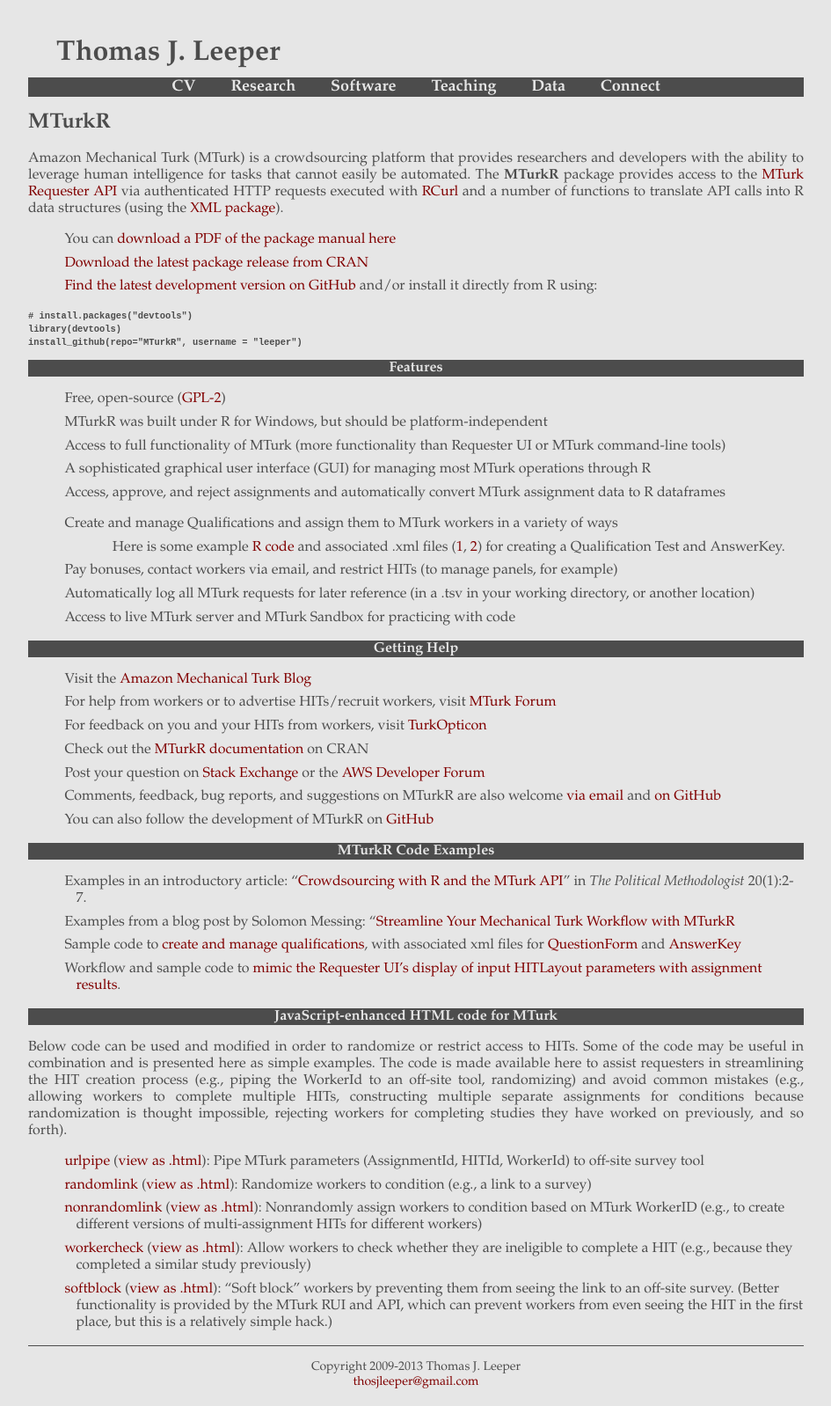
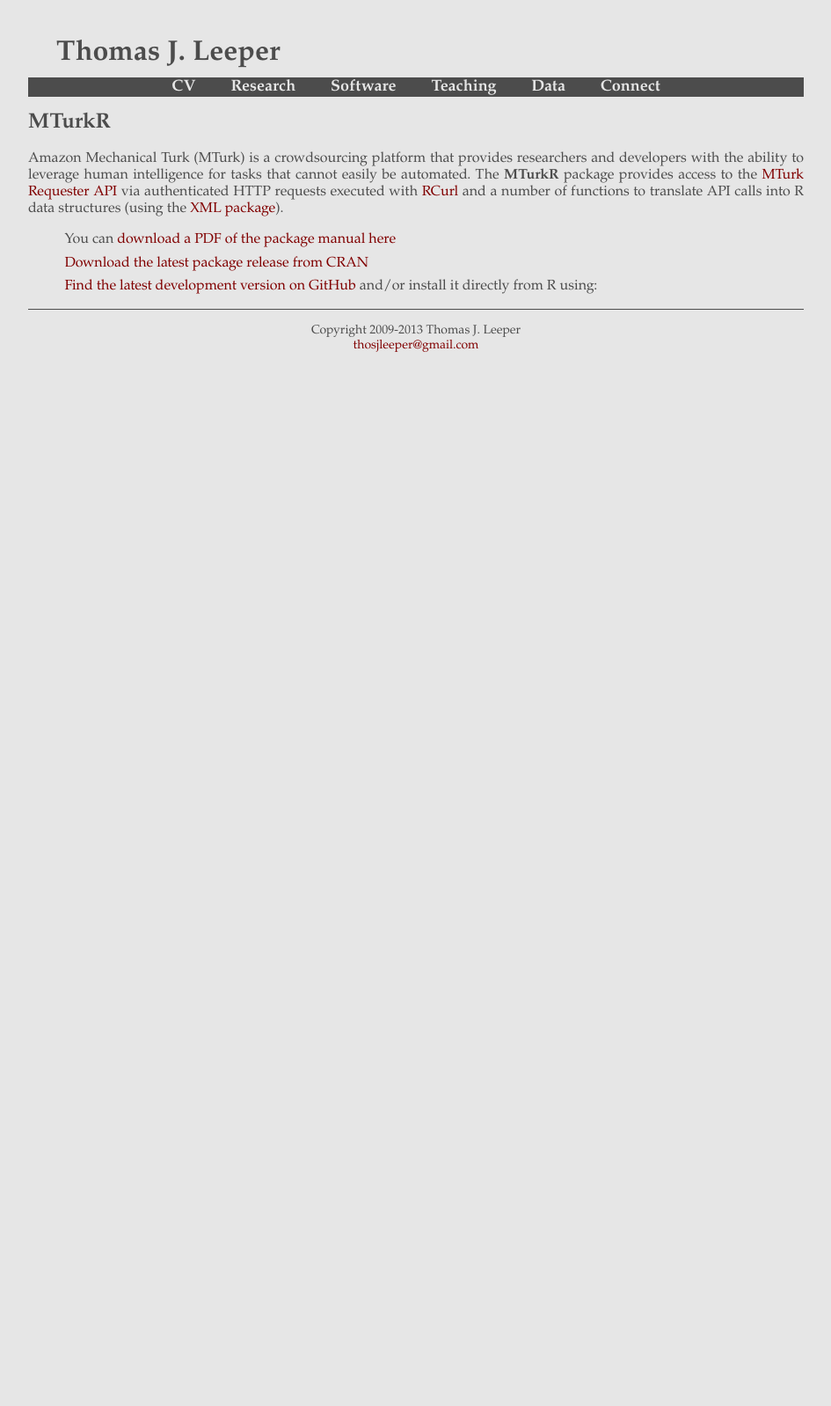
Before and after one commit to cloudyr/MTurkR, a Jekyll site: the page built from index.md, in a window 1280 px wide. Shown: the whole page at 88% size, without its empty margins (167-1112 px from the left). Built offline with Jekyll 4.4.1, drawn with Linux system fonts in a browser that asks for light colours; after the commit the page ends 900 px from its top, so only the background shows below that.

Commit message:
test jekyll on index

````diff
--- a/index.md
+++ b/index.md
@@ -11,51 +11,3 @@
 * You can [download a PDF of the package manual here](http://cran.r-project.org/web/packages/MTurkR/MTurkR.pdf)
 * [Download the latest package release from CRAN](http://cran.r-project.org/web/packages/MTurkR/index.html)
 * [Find the latest development version on GitHub](https://github.com/leeper/MTurkR) and/or install it directly from R using:
-
-```
-# install.packages("devtools")
-library(devtools)
-install_github(repo="MTurkR", username = "leeper")
-```
-
-## Features ##
-
-* Free, open-source ([GPL-2](http://www.gnu.org/licenses/gpl-2.0.html))
-* MTurkR was built under R for Windows, but should be platform-independent
-* Access to full functionality of MTurk (more functionality than Requester UI or MTurk command-line tools)
-* A sophisticated graphical user interface (GUI) for managing most MTurk operations through R
-* Access, approve, and reject assignments and automatically convert MTurk assignment data to R dataframes
-* Create and manage Qualifications and assign them to MTurk workers in a variety of ways
-
-  * Here is some example [R code]({{ page.ghurl }}/qualification_test_example.r) and associated .xml files ([1]({{ page.ghurl }}/questionform_example.xml), [2]({{ page.ghurl }}/answerkey_example.xml)) for creating a Qualification Test and AnswerKey.
-
-* Pay bonuses, contact workers via email, and restrict HITs (to manage panels, for example)
-* Automatically log all MTurk requests for later reference (in a .tsv in your working directory, or another location)
-* Access to live MTurk server and MTurk Sandbox for practicing with code
-
-## Getting Help ##
-
-* Visit the [Amazon Mechanical Turk Blog](http://mechanicalturk.typepad.com/)
-* For help from workers or to advertise HITs/recruit workers, visit [MTurk Forum](http://mturkforum.com/)
-* For feedback on you and your HITs from workers, visit [TurkOpticon](http://turkopticon.differenceengines.com/)
-* Check out the [MTurkR documentation](http://cran.r-project.org/web/packages/MTurkR/MTurkR.pdf) on CRAN
-* Post your question on [Stack Exchange](http://stackoverflow.com/questions/tagged/mechanicalturk+r) or the [AWS Developer Forum](https://forums.aws.amazon.com/forum.jspa?forumID=11)
-* Comments, feedback, bug reports, and suggestions on MTurkR are also welcome [via email](mailto:thosjleeper@gmail.com?subject=MTurkR) and [on GitHub](https://github.com/leeper/MTurkR/issues)
-* You can also follow the development of MTurkR on [GitHub](https://github.com/leeper/MTurkR)
-
-## MTurkR Code Examples ##
-
-* Examples in an introductory article: "[Crowdsourcing with R and the MTurk API](http://polmeth.wustl.edu/methodologist/tpm_v20_n2.pdf)" in *The Political Methodologist* 20(1):2-7.
-* Examples from a blog post by Solomon Messing: "[Streamline Your Mechanical Turk Workflow with MTurkR](http://solomonmessing.wordpress.com/2013/06/24/streamline-your-mechanical-turk-workflow-with-mturkr/)
-* Sample code to [create and manage qualifications]({{ page.ghurl }}/qualification_test_example.r), with associated xml files for [QuestionForm]({{ page.ghurl }}/questionform_example.xml) and [AnswerKey]({{ page.ghurl }}/answerkey_example.xml)
-* Workflow and sample code to [mimic the Requester UI's display of input HITLayout parameters with assignment results]({{ page.ghurl }}/batchinputs.md).
-
-## JavaScript-enhanced HTML code for MTurk ##
-
-Below code can be used and modified in order to randomize or restrict access to HITs. Some of the code may be useful in combination and is presented here as simple examples. The code is made available here to assist requesters in streamlining the HIT creation process (e.g., piping the WorkerId to an off-site tool, randomizing) and avoid common mistakes (e.g., allowing workers to complete multiple HITs, constructing multiple separate assignments for conditions because randomization is thought impossible, rejecting workers for completing studies they have worked on previously, and so forth).
-
-* [urlpipe]({{ page.ghurl }}/javascript/mturk-urlpipe.html) ([view as .html](javascript/mturk-urlpipe.html)): Pipe MTurk parameters (AssignmentId, HITId, WorkerId) to off-site survey tool
-* [randomlink]({{ page.ghurl }}/javascript/mturk-randomlink.html) ([view as .html](javascript/mturk-randomlink.html)): Randomize workers to condition (e.g., a link to a survey)
-* [nonrandomlink]({{ page.ghurl }}/javascript/mturk-nonrandomlink.html) ([view as .html](javascript/mturk-nonrandomlink.html)): Nonrandomly assign workers to condition based on MTurk WorkerID (e.g., to create different versions of multi-assignment HITs for different workers)
-* [workercheck]({{ page.ghurl }}/javascript/mturk-workercheck.html) ([view as .html](javascript/mturk-workercheck.html)): Allow workers to check whether they are ineligible to complete a HIT (e.g., because they completed a similar study previously)
-* [softblock]({{ page.ghurl }}/javascript/mturk-softblock.html) ([view as .html](javascript/mturk-softblock.html)): &ldquo;Soft block&rdquo; workers by preventing them from seeing the link to an off-site survey. (Better functionality is provided by the MTurk RUI and API, which can prevent workers from even seeing the HIT in the first place, but this is a relatively simple hack.)
````
